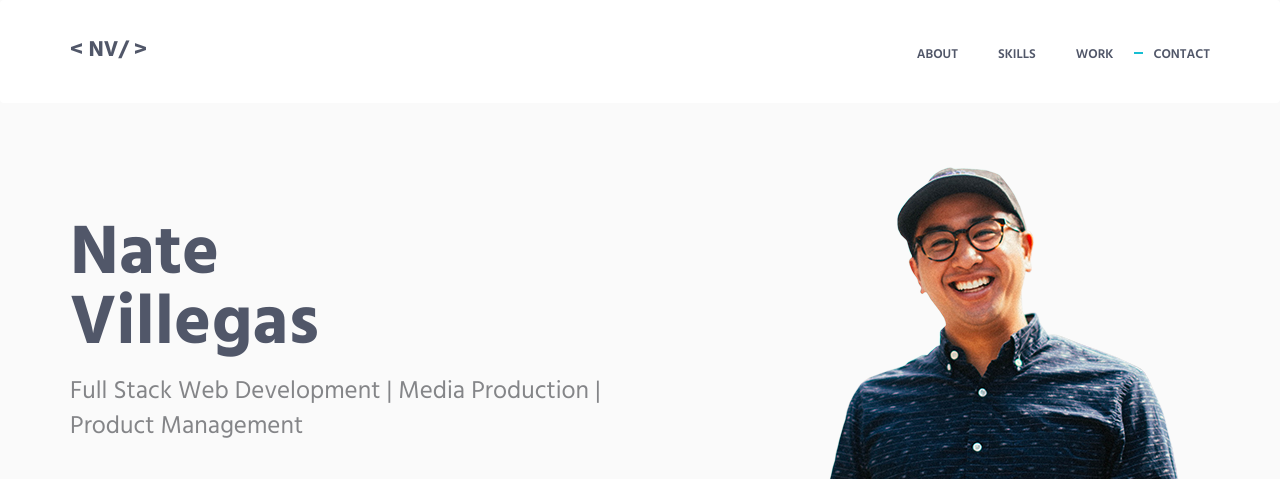
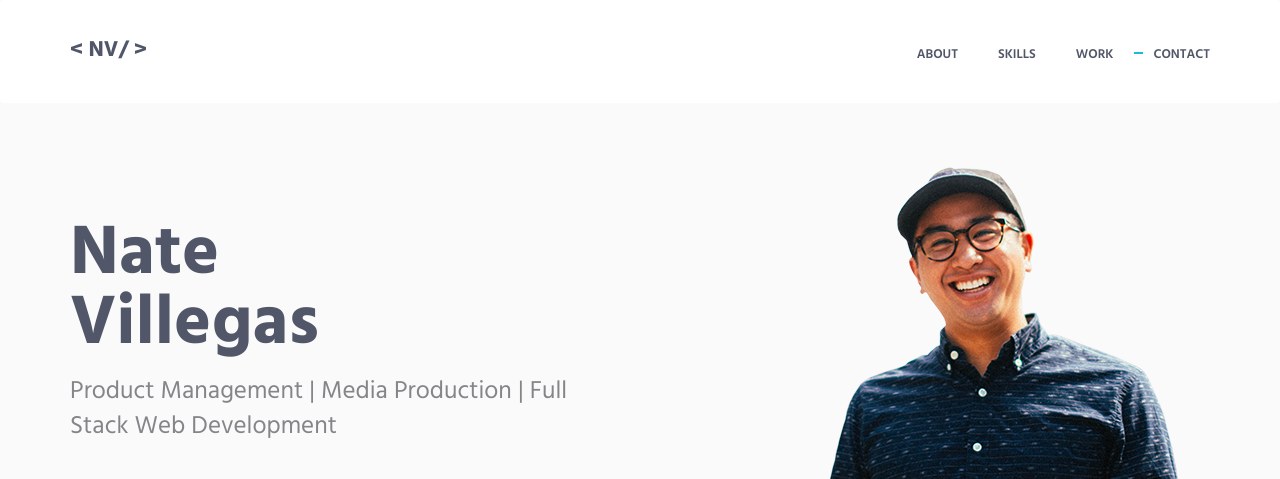
Before and after one commit to natevillegas/natevillegas.github.io, a plain HTML site: page index.html in a window 1280 px wide. Shown: the top 479 px of the page. Drawn offline with Linux system fonts and the light colour scheme.

Commit message:
Update index.html

```diff
--- a/index.html
+++ b/index.html
@@ -75,7 +75,7 @@
                     <div class="col-sm-6 sm-margin-b-60">
                         <div class="margin-b-30">
                             <h1 class="promo-block-title">Nate <br/> Villegas</h1>
-                            <p class="promo-block-text">Full Stack Web Development | Media Production | Product Management</p>
+                            <p class="promo-block-text">Product Management | Media Production | Full Stack Web Development</p>
                         </div>
                         <ul class="list-inline">
                             <li><a href="https://www.linkedin.com/in/nathanielvillegas/" class="social-icons"><i class="icon-social-linkedin"></i></a></li>
```
